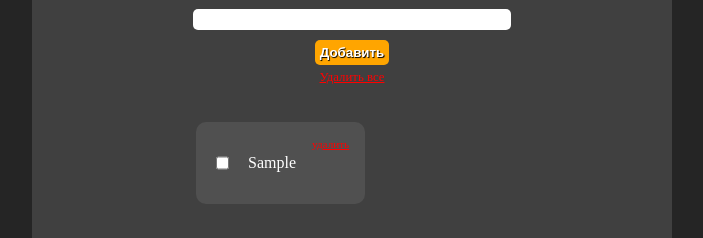
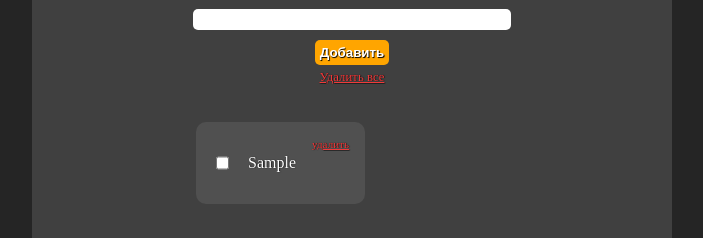
Before and after one commit to self-related/vue-todo-list, a Vue app: page / in a window 1280 px wide. Both pictures are taken after typing "Sample" into the empty fields and a click on the input "Добавить". Shown: the part 151-389 px from the top of the page, without its empty margins (288-991 px from the left). Built offline with nearby package versions, Linux system fonts and the light colour scheme.

Commit message:
fix: уменьшена интенсивность цвета ссылок, добавлены тени к тексту

```diff
--- a/src/App.vue
+++ b/src/App.vue
@@ -67,7 +67,7 @@ const deleteAll = () => {
   background: none;
   border: none;
   margin: 5px;
-  color: red;
+  color: #f03a3a;
   text-decoration: underline;
 }
 #delete-all:hover {
@@ -84,4 +84,9 @@ li {
   list-style: none;
   max-width: 100%;
 }
+
+a, p {
+  text-shadow: 0.03rem 0.03rem 1px black !important;
+
+}
 </style>
--- a/src/components/Form.vue
+++ b/src/components/Form.vue
@@ -57,7 +57,7 @@ input[type="submit"]:hover {
 }
 
 input[type="submit"]:active {
-    background-color: red;
+    background-color: #f03a3a;
 }
 
 </style>
--- a/src/components/Item.vue
+++ b/src/components/Item.vue
@@ -44,7 +44,7 @@ p {
 
 
 a {
-    color: red;
+    color: #f03a3a;
     vertical-align: super;
     font-size: 0.7rem;
 }
```
